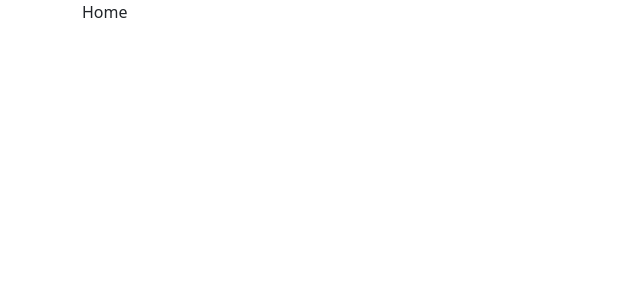
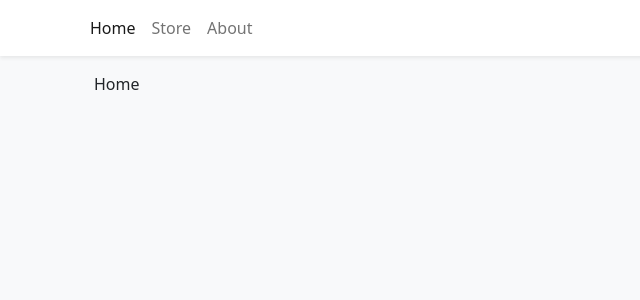
Before and after one commit to djsreeraj/shopping-cart, a React (Vite) app: page / in a window 1280 px wide. Shown: the top 300 px of the page, without its empty margins (0-640 px from the left). Built offline with nearby package versions, Linux system fonts and the light colour scheme.

Commit message:
added navigation menus

```diff
--- a/index.html
+++ b/index.html
@@ -6,7 +6,7 @@
     <meta name="viewport" content="width=device-width, initial-scale=1.0" />
     <title>Vite App</title>
   </head>
-  <body>
+  <body class="bg-light">
     <div id="root"></div>
     <script type="module" src="/src/main.tsx"></script>
   </body>
--- a/src/App.tsx
+++ b/src/App.tsx
@@ -3,9 +3,12 @@ import { Container } from "react-bootstrap";
 import { Route, Routes } from "react-router-dom";
 import Store from "./pages/Store";
 import About from "./pages/About";
+import NavBar from "./components/NavBar";
 
 function App() {
   return (
+    <>
+      <NavBar />
       <Container className="mb-4">
         <Routes>
           <Route path="/" element={<Home />} />
@@ -13,6 +16,7 @@ function App() {
           <Route path="/about" element={<About />} />
         </Routes>
       </Container>
+    </>
   );
 }
 
--- /dev/null
+++ b/src/components/NavBar.tsx
@@ -0,0 +1,26 @@
+import { Container, Nav, Navbar as NavBarBS } from "react-bootstrap";
+import { NavLink } from "react-router-dom";
+
+const NavBar = () => {
+  return (
+    <NavBarBS className="bg-white shadow-sm mb-3">
+      <Container>
+        <Nav>
+          <Nav.Link to="/" as={NavLink}>
+            Home
+          </Nav.Link>
+
+          <Nav.Link to="/store" as={NavLink}>
+            Store
+          </Nav.Link>
+
+          <Nav.Link to="/about" as={NavLink}>
+            About
+          </Nav.Link>
+        </Nav>
+      </Container>
+    </NavBarBS>
+  );
+};
+
+export default NavBar;
--- a/src/pages/Home.tsx
+++ b/src/pages/Home.tsx
@@ -1,7 +1,8 @@
 import React from "react";
+import { Container } from "react-bootstrap";
 
 const Home = () => {
-  return <div>Home</div>;
+  return <Container>Home</Container>;
 };
 
 export default Home;
```
Lines whose indentation alone changed are shown as unchanged.
